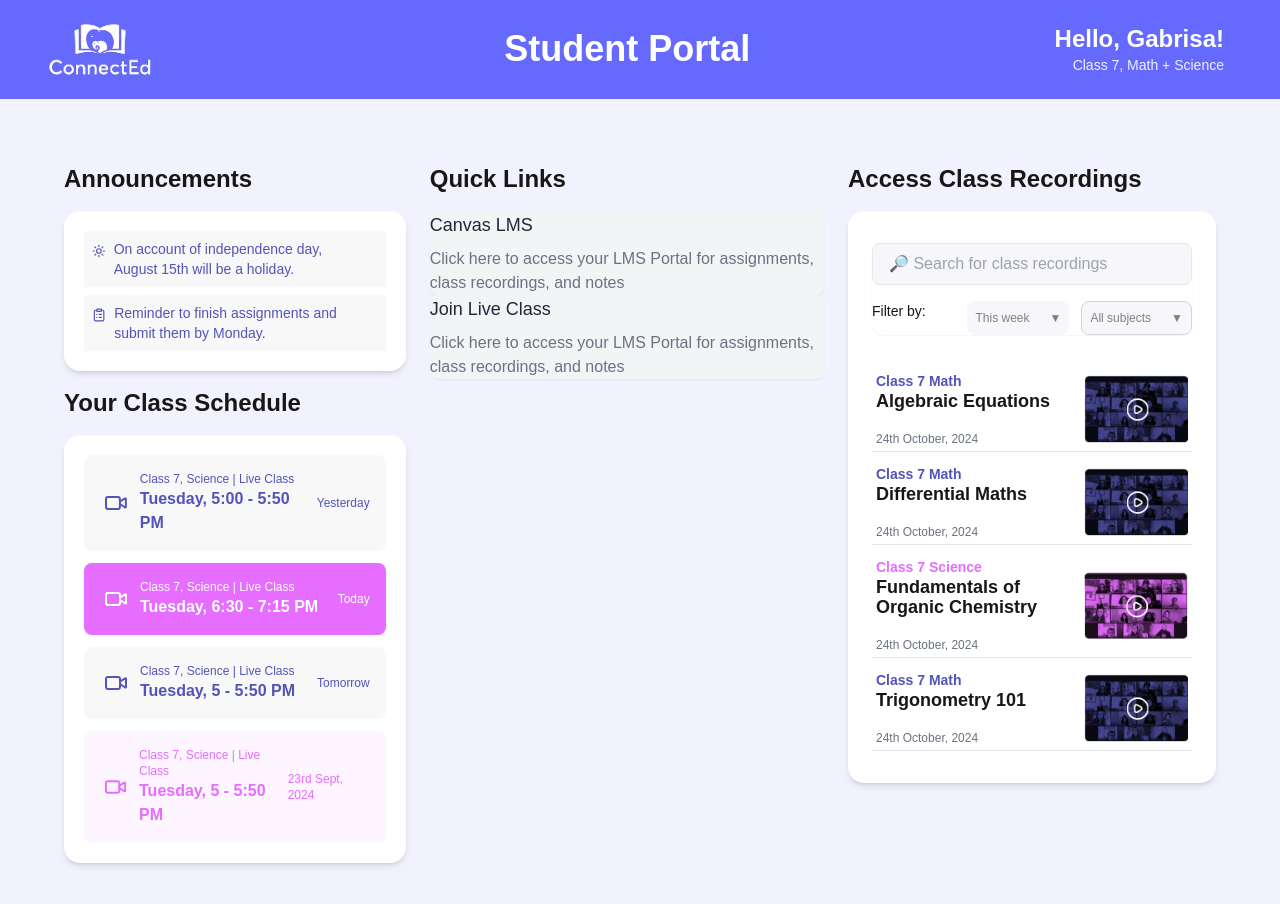
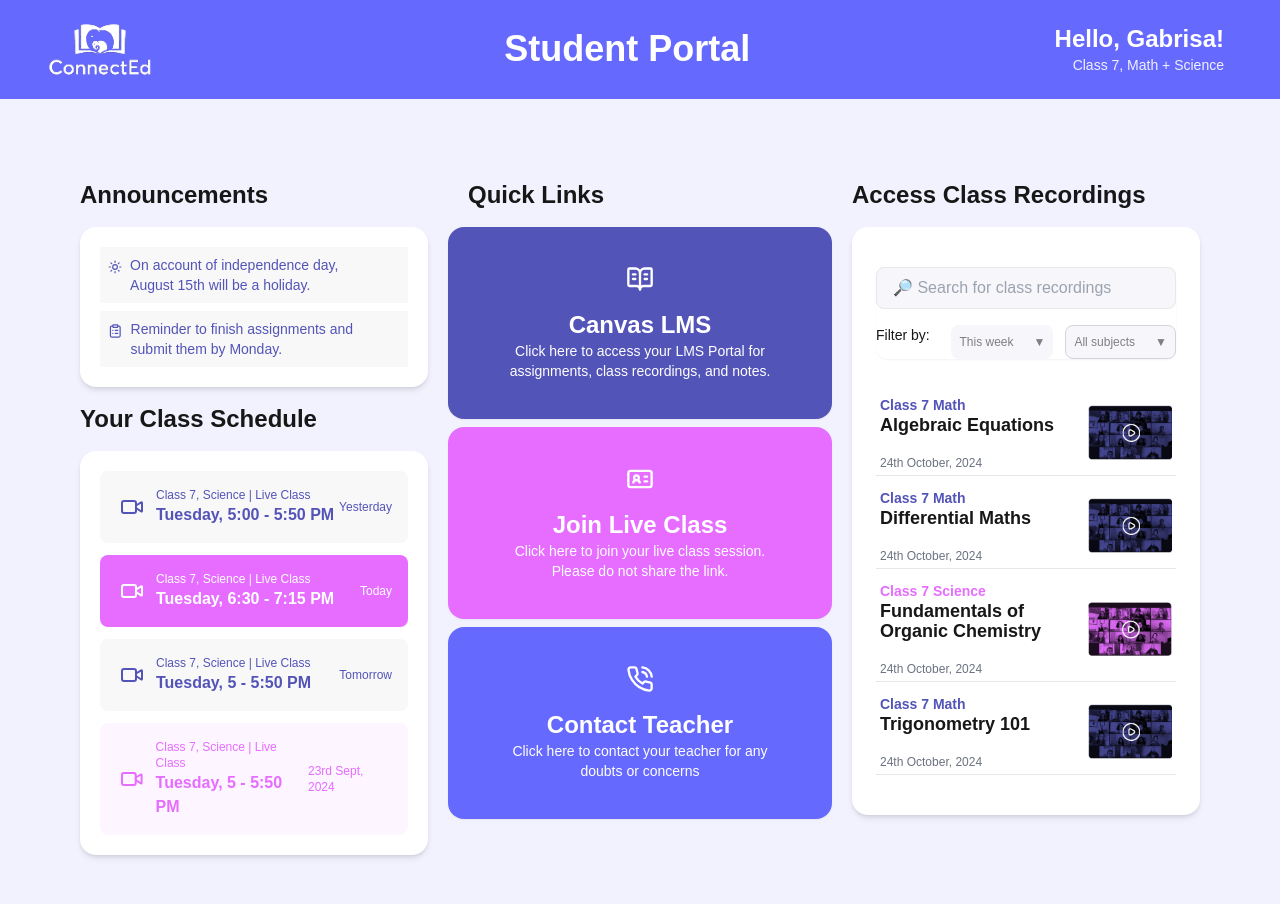
Before and after one commit to TanmayUdupa/student-portal-dashboard, a Next.js app: page / in a window 1280 px wide. Shown: the top 904 px of the page. Built offline with nearby package versions, Linux system fonts and the light colour scheme.

Commit message:
Style Quick Links

```diff
--- a/src/app/components/Dashboard.tsx
+++ b/src/app/components/Dashboard.tsx
@@ -39,10 +39,6 @@ const Dashboard = () => {
     { title: 'Class 7, Science | Live Class', date: 'Tuesday, 5 - 5:50 PM', status: 'Tomorrow' },
     { title: 'Class 7, Science | Live Class', date: 'Tuesday, 5 - 5:50 PM', status: '23rd Sept, 2024' },
   ];
-  const links = [
-    { title: 'Canvas LMS', description: 'Access LMS for notes.', url: '#' },
-    { title: 'Join Live Class', description: 'Class starting in 10 mins.', url: '#' },
-  ];
   const recordings = [
     { subject: 'Class 7 Math', topic: 'Algebraic Equations', date: '24th October, 2024' },
     { subject: 'Class 7 Math', topic: 'Differential Maths', date: '24th October, 2024' },
@@ -56,8 +52,8 @@ const Dashboard = () => {
         userName="Gabrisa"
         classInfo="Class 7, Math + Science"
       />
-      <div className='flex justify-between p-16 gap-6'>
-        <div className="flex-[0.65]">
+      <div className='flex justify-between p-20 gap-5'>
+        <div className="flex-[0.7]">
           <div>
             <h1 className="text-2xl font-bold mb-4">Announcements</h1>
             <Announcement />
@@ -67,9 +63,9 @@ const Dashboard = () => {
             <ClassSchedule classes={classes} />
           </div>
         </div>
-        <div className='flex-[0.75]'>
-          <h1 className="text-2xl font-bold mb-4">Quick Links</h1>
-          <QuickLinks links={links} />
+        <div className='flex-[0.6]'>
+          <h1 className="text-2xl font-bold ml-5 mb-4">Quick Links</h1>
+          <QuickLinks />
         </div>
         <div className='flex flex-col flex-[0.7]'>
           <h1 className="text-2xl font-bold mb-4"> Access Class Recordings</h1>
--- a/src/app/components/QuickLinks.tsx
+++ b/src/app/components/QuickLinks.tsx
@@ -1,22 +1,43 @@
 // src/components/QuickLinks.tsx
 import React from 'react';
+import { BookOpenText, IdCard, PhoneCall } from 'lucide-react';
+import Link from "next/link";
 
-interface QuickLinkProps {
-  links: { title: string; description: string; url: string }[];
-}
-
-const QuickLinks: React.FC<QuickLinkProps> = ({ links }) => (
-  <div className="flex flex-col">
-    {links.map((link, index) => (
-      <a
-        key={index}
-        href={link.url}
-        className="bg-gray-100 rounded-lg hover:bg-gray-200 transition-colors shadow-sm"
-      >
-        <h3 className="text-lg font-medium text-gray-800 mb-2">{link.title}</h3>
-        <p className="text-gray-500">Click here to access your LMS Portal for assignments, class recordings, and notes</p>
-      </a>
-    ))}
+const QuickLinks = () => (
+  <div className="flex flex-col justify-between items-center gap-2">
+    <Link href="/"
+      className="flex flex-col justify-center items-center gap-4 w-96 h-48 bg-announcementText text-white rounded-2xl hover:bg-gray-200 transition-colors shadow-sm"
+    >
+      <BookOpenText size={28} color="white"/>
+      <div className='flex flex-col justify-between items-center'>
+        <span className="text-2xl font-bold">Canvas LMS</span>
+        <div className='text-sm text-center px-12'>
+          Click here to access your LMS Portal for assignments, class recordings, and notes.
+        </div>
+      </div>
+    </Link>
+    <Link href="/"
+      className="flex flex-col justify-center items-center gap-4 w-96 h-48 bg-classToday text-white rounded-2xl hover:bg-gray-200 transition-colors shadow-sm"
+    >
+      <IdCard size={28} color="white"/>
+      <div className='flex flex-col justify-between items-center'>
+        <span className="text-2xl font-bold">Join Live Class</span>
+        <div className='text-sm text-center px-12'>
+          Click here to join your live class session. Please do not share the link.
+        </div>
+      </div>
+    </Link>
+    <Link href="/"
+      className="flex flex-col justify-center items-center gap-4 w-96 h-48 bg-contactLink text-white rounded-2xl hover:bg-gray-200 transition-colors shadow-sm"
+    >
+      <PhoneCall size={28} color="white"/>
+      <div className='flex flex-col justify-between items-center'>
+        <span className="text-2xl font-bold">Contact Teacher</span>
+        <div className='text-sm text-center px-12'>
+          Click here to contact your teacher for any doubts or concerns
+        </div>
+      </div>
+    </Link>
   </div>
 );
 
--- a/src/app/components/Recordings.tsx
+++ b/src/app/components/Recordings.tsx
@@ -13,7 +13,7 @@ interface RecordingProps {
 }
 
 const Recordings: React.FC<RecordingProps> = ({ recordings }) => (
-  <section className="bg-white shadow-md rounded-2xl px-6 py-8 mb-4">
+  <section className="bg-white shadow-md rounded-2xl px-6 py-10 mb-4">
     <div className="bg-white rounded-xl shadow-sm mb-6">
       <input
         type="text"
--- a/tailwind.config.ts
+++ b/tailwind.config.ts
@@ -17,7 +17,8 @@ const config: Config = {
         classToday: "#E66DFF",
         otherStatus: "#FDF5FF",
         input: "#F6F6FB",
-        buttonText: "#808080"
+        buttonText: "#808080",
+        contactLink: "#6669FE",
       },
     },
   },
```
